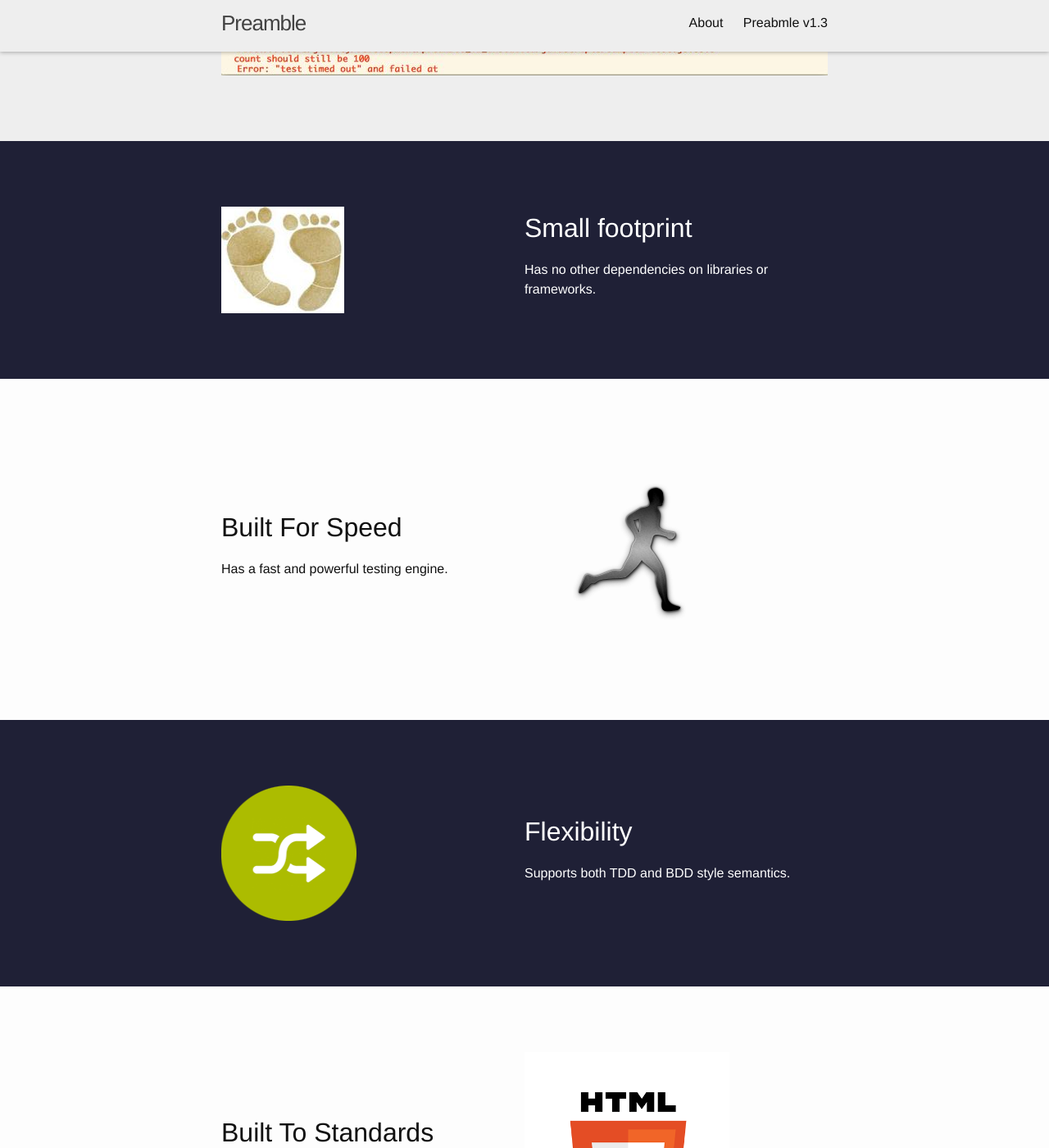
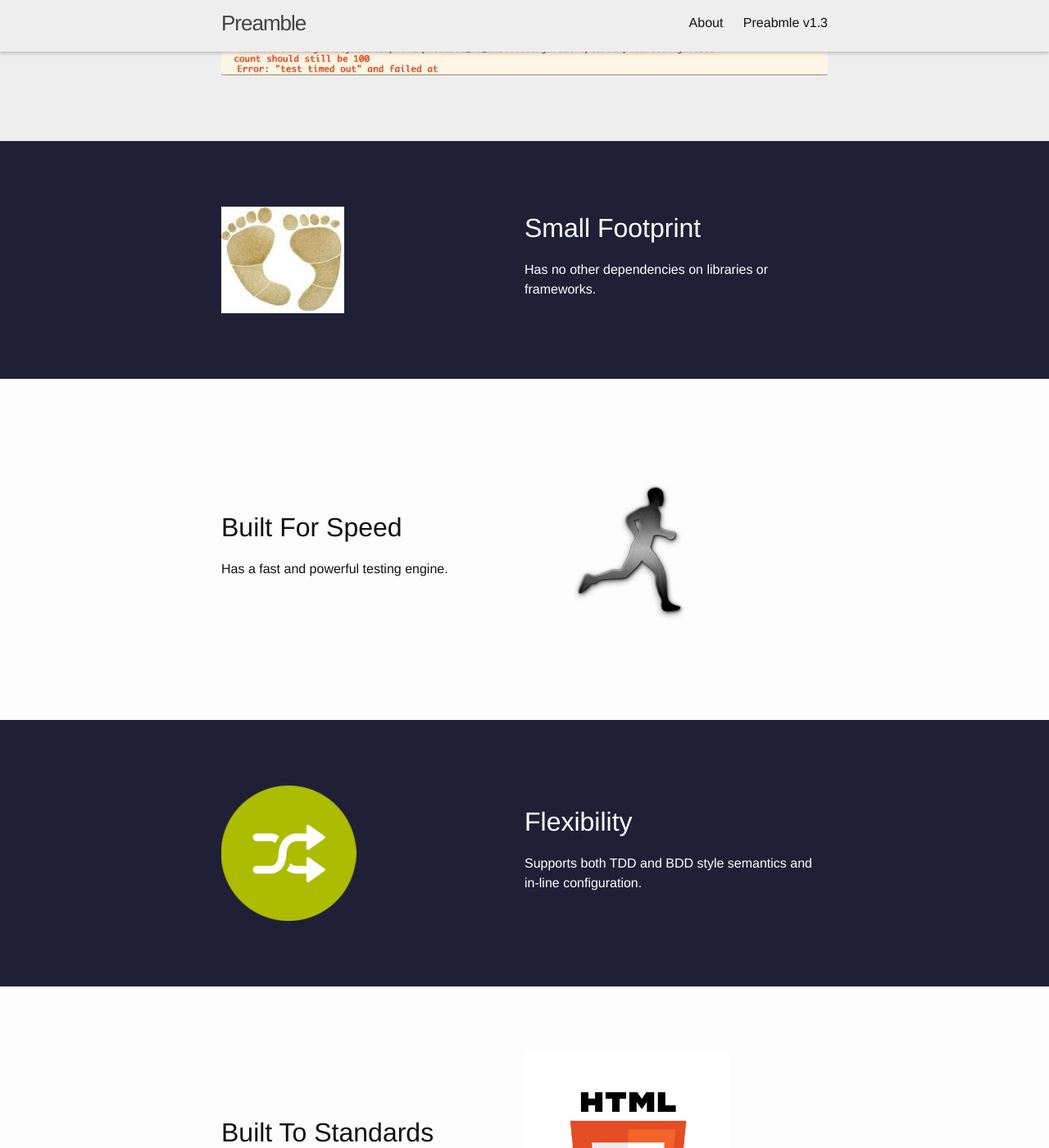
Before and after one commit to jeffschwartz/preamble, a Jekyll site: the page built from index.html, in a window 1280 px wide and 1400 px high, scrolled down 540 px. Shown: the whole window at 82% size. Built offline with Jekyll 4.4.1, drawn with Linux system fonts in a browser that asks for light colours; Markdown is read by kramdown in place of the engine named in the settings.

Commit message:
Modified and content to the index page.

```diff
--- a/index.html
+++ b/index.html
@@ -19,7 +19,7 @@ layout: index
             </div>
 
             <div class="index-content-column">
-                <h2>Small footprint</h2>
+                <h2>Small Footprint</h2>
                 <p>Has no other dependencies on libraries or frameworks.</p>
             </div>
 
@@ -54,7 +54,7 @@ layout: index
 
             <div class="index-content-column">
                 <h2>Flexibility</h2>
-                <p>Supports both TDD and BDD style semantics.</p>
+                <p>Supports both TDD and BDD style semantics and in-line configuration.</p>
             </div>
 
         </div>
```
